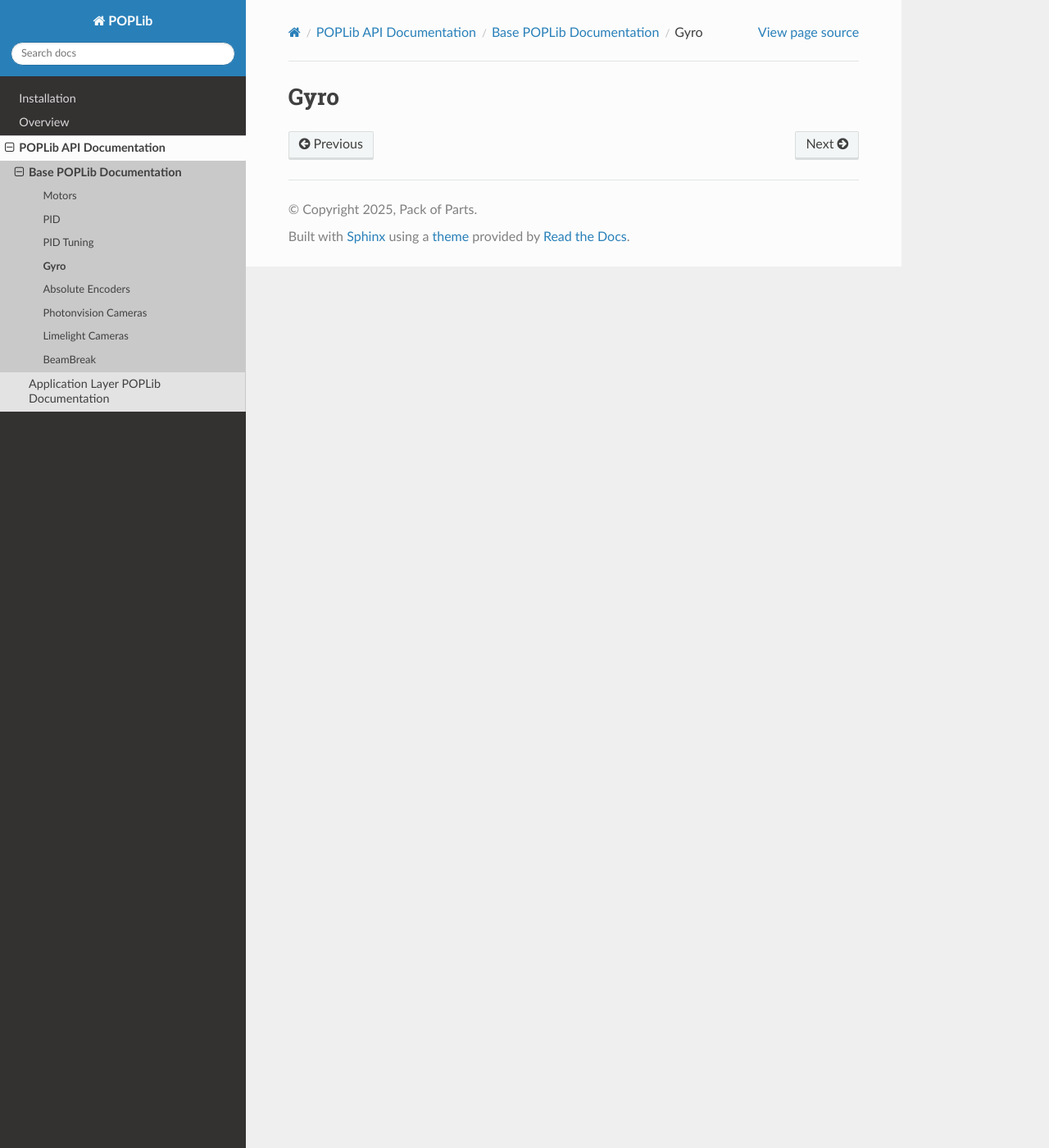
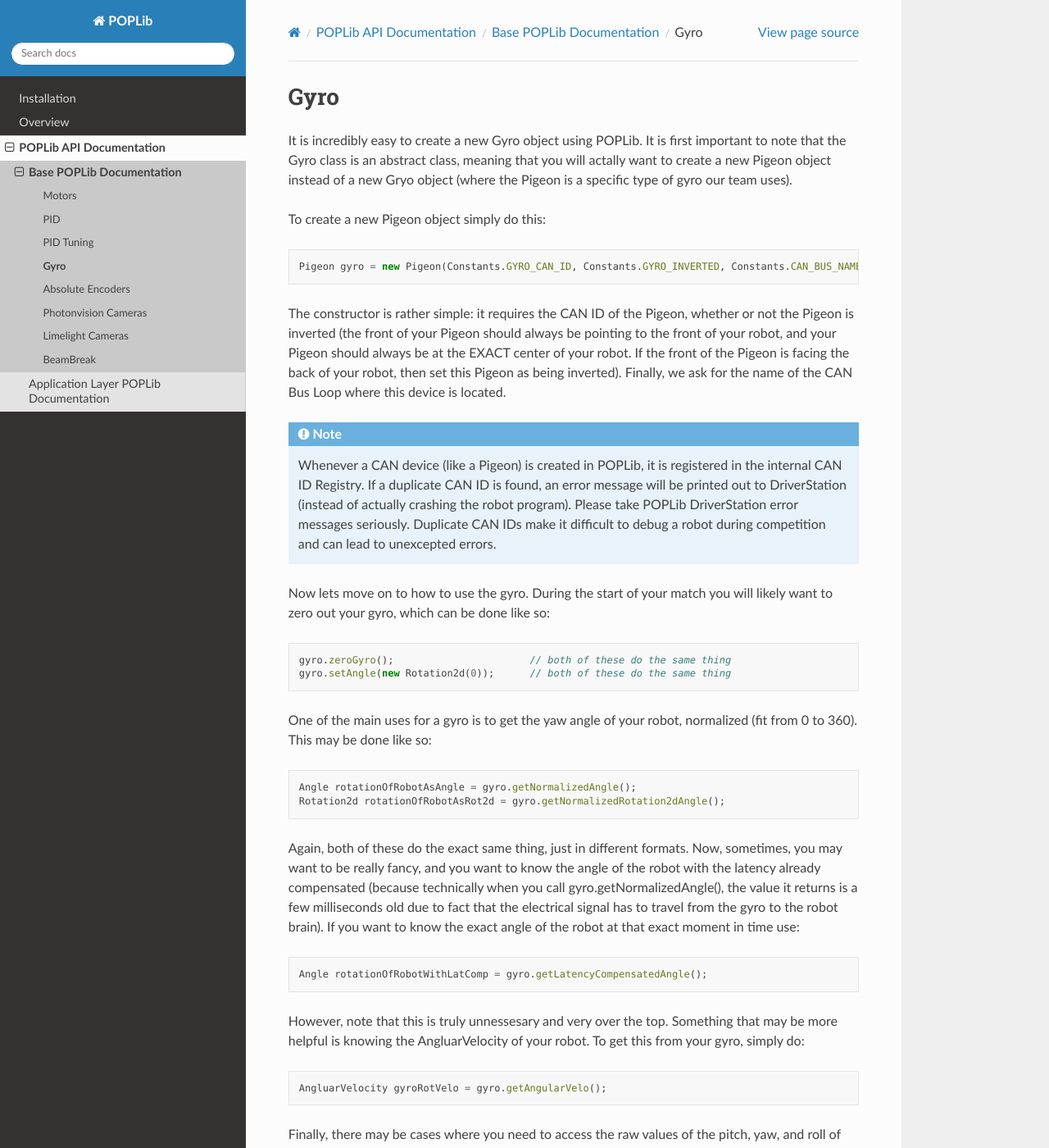
Before and after one commit to packofparts/poplib, a Sphinx documentation site: the page built from docs/source/base/gyro.rst, in a window 1280 px wide and 1400 px high. Shown: the whole window at 82% size. Built offline with Sphinx 7.4.7 and the Read the Docs theme 3.1.0, drawn with Linux system fonts in a browser that asks for light colours; some of the changed text lies outside the part shown.

Commit message:
gyro docs done

```diff
--- a/docs/source/base/gyro.rst
+++ b/docs/source/base/gyro.rst
@@ -1,2 +1,69 @@
 Gyro
 ====
+
+It is incredibly easy to create a new Gyro object using POPLib. It is first important to
+note that the Gyro class is an abstract class, meaning that you will actally want to create
+a new Pigeon object instead of a new Gryo object (where the Pigeon is a specific type of gyro
+our team uses).
+
+To create a new Pigeon object simply do this:
+
+.. code-block:: java
+
+    Pigeon gyro = new Pigeon(Constants.GYRO_CAN_ID, Constants.GYRO_INVERTED, Constants.CAN_BUS_NAME);
+
+The constructor is rather simple: it requires the CAN ID of the Pigeon, whether or not the Pigeon
+is inverted (the front of your Pigeon should always be pointing to the front of your robot, and your
+Pigeon should always be at the EXACT center of your robot. If the front of the Pigeon is facing the
+back of your robot, then set this Pigeon as being inverted). Finally, we ask for the name of the CAN
+Bus Loop where this device is located.
+
+.. note::
+
+    Whenever a CAN device (like a Pigeon) is created in POPLib, it is registered in the internal
+    CAN ID Registry. If a duplicate CAN ID is found, an error message will be printed out to
+    DriverStation (instead of actually crashing the robot program). Please take POPLib DriverStation
+    error messages seriously. Duplicate CAN IDs make it difficult to debug a robot during competition
+    and can lead to unexcepted errors.
+
+Now lets move on to how to use the gyro. During the start of your match you will likely want to zero out
+your gyro, which can be done like so:
+
+.. code-block:: java
+
+    gyro.zeroGyro();                       // both of these do the same thing
+    gyro.setAngle(new Rotation2d(0));      // both of these do the same thing
+
+One of the main uses for a gyro is to get the yaw angle of your robot, normalized (fit from 0 to 360). This
+may be done like so:
+
+.. code-block:: java
+
+    Angle rotationOfRobotAsAngle = gyro.getNormalizedAngle();
+    Rotation2d rotationOfRobotAsRot2d = gyro.getNormalizedRotation2dAngle();
+
+Again, both of these do the exact same thing, just in different formats. Now, sometimes, you may want to be
+really fancy, and you want to know the angle of the robot with the latency already compensated (because
+technically when you call gyro.getNormalizedAngle(), the value it returns is a few milliseconds old due to
+fact that the electrical signal has to travel from the gyro to the robot brain). If you want to know the
+exact angle of the robot at that exact moment in time use:
+
+.. code-block:: java
+
+    Angle rotationOfRobotWithLatComp = gyro.getLatencyCompensatedAngle();
+
+However, note that this is truly unnessesary and very over the top. Something that may be more helpful is
+knowing the AngluarVelocity of your robot. To get this from your gyro, simply do:
+
+.. code-block:: java
+
+    AngluarVelocity gyroRotVelo = gyro.getAngularVelo();
+
+Finally, there may be cases where you need to access the raw values of the pitch, yaw, and roll of the robot.
+These values will be NOT BE INVERTED and will NOT BE NORMALIZED. They can be accessed like so:
+
+.. code-block:: java
+
+    Angle gyroYaw = gyro.getYaw();
+    Angle gyroPitch = gyro.getPitch();
+    Angle gyroRoll = gyro.getRoll();
```
